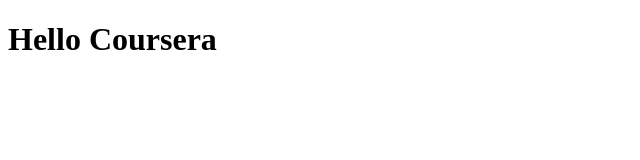
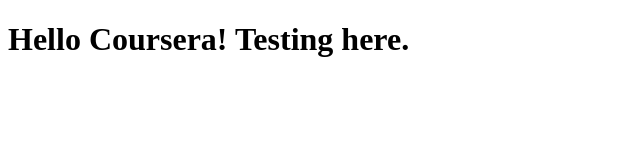
Before and after one commit to negativelx/coursera-test, a plain HTML site: page site/index.html in a window 1280 px wide. Shown: the whole page, without its empty margins (0-640 px from the left). Drawn offline with Linux system fonts and the light colour scheme.

Commit message:
update test.

```diff
--- a/site/index.html
+++ b/site/index.html
@@ -4,7 +4,7 @@
 	<title></title>
 </head>
 <body>
-	<h1>Hello Coursera</h1>
+	<h1>Hello Coursera! Testing here.</h1>
 
 </body>
 </html>
```
